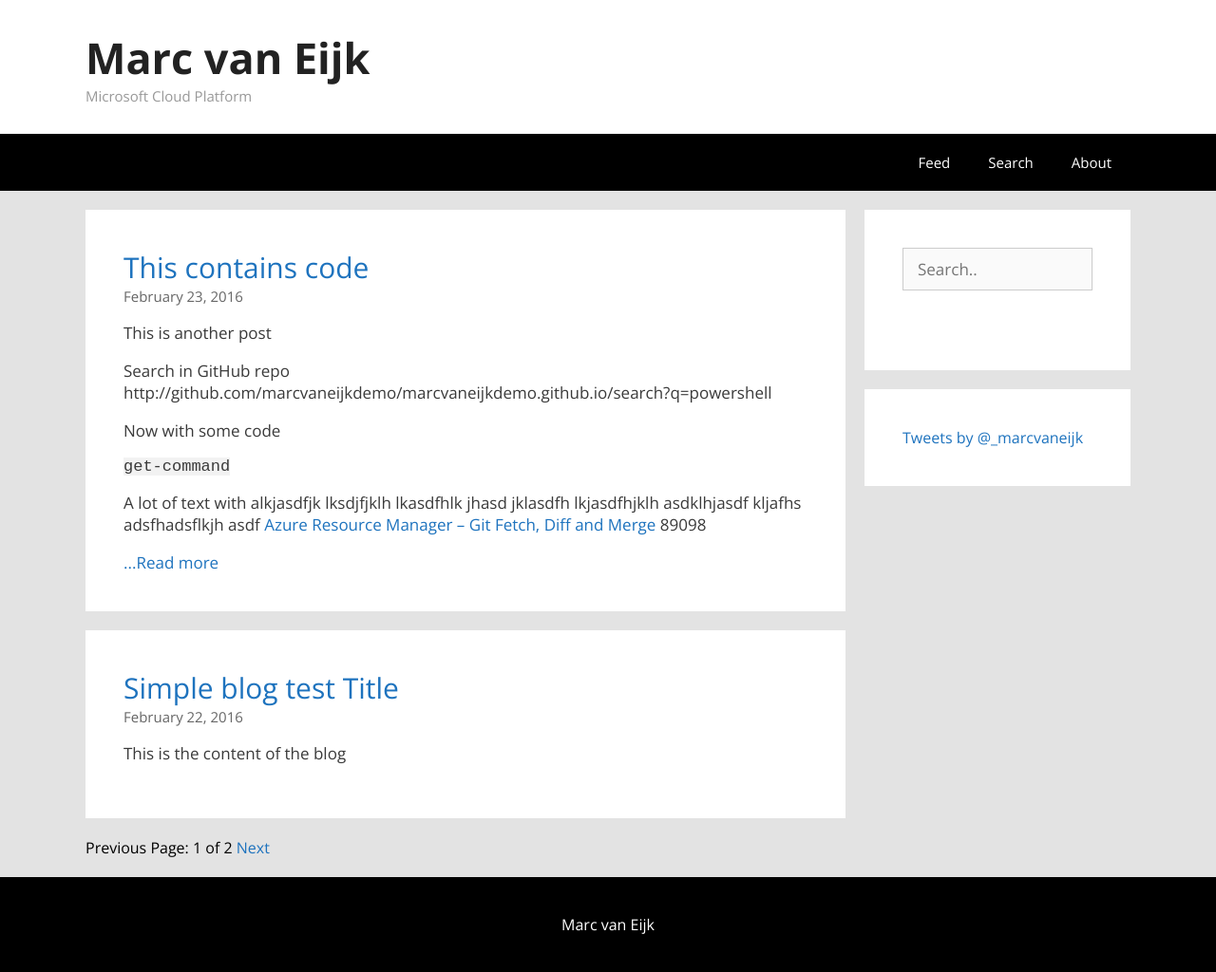
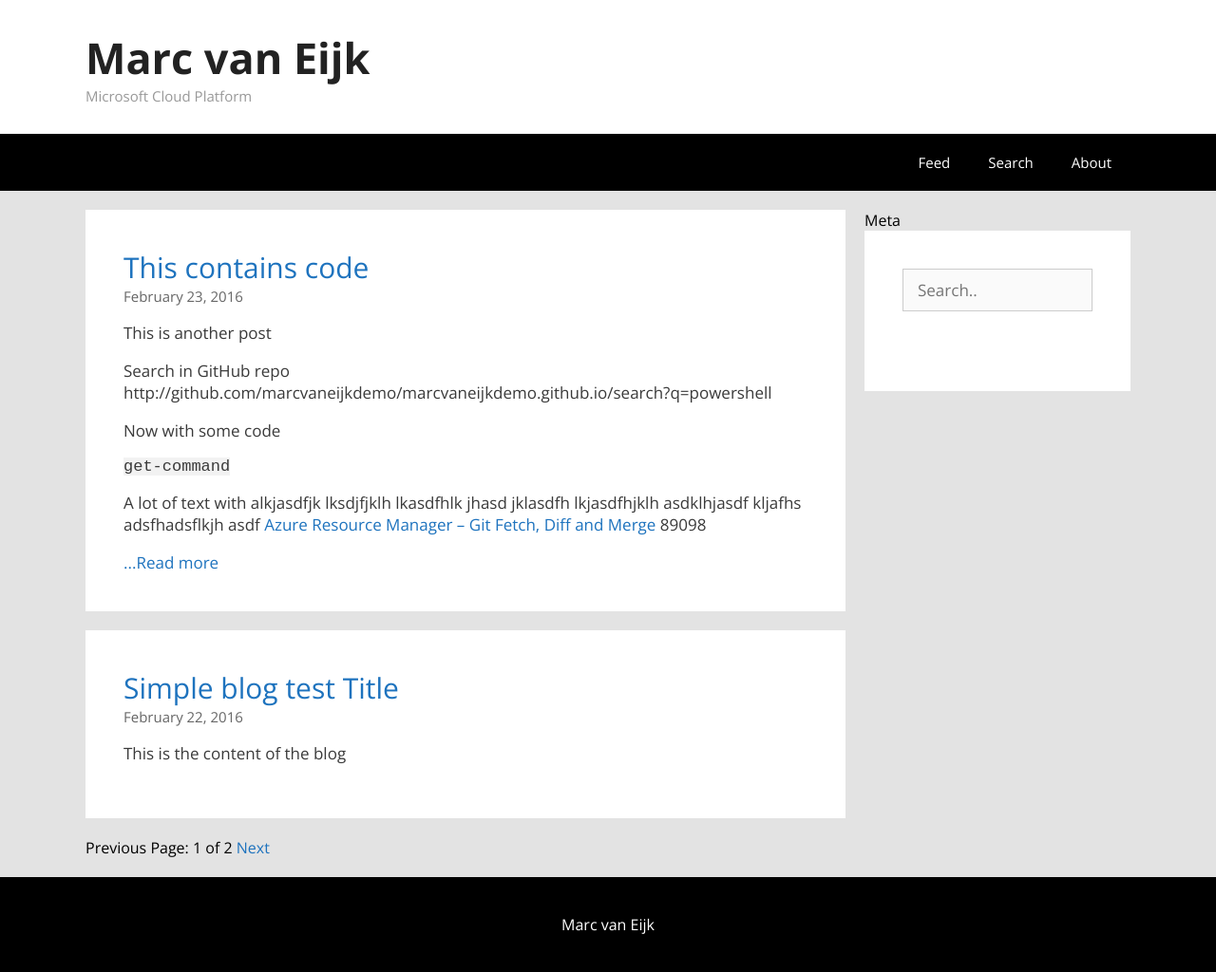
Before and after one commit to marcvaneijkdemo/marcvaneijkdemo.github.io, a Jekyll site: the page built from index.html, in a window 1280 px wide. Shown: the whole page at 95% size. Built offline with Jekyll 4.4.1, drawn with Linux system fonts in a browser that asks for light colours; nearby versions of some CDN libraries; the list of posts is cut into pages by our own code; comment, search, counter and statistics services are not loaded.

Commit message:
Update default.html

```diff
--- a/_layouts/default.html
+++ b/_layouts/default.html
@@ -32,6 +32,7 @@
     <div class="siteContentWrapper">
         <div class="siteContent">{{ content }}</div>
         <div class="siteWidgets">
+            <div class="widgetMeta">Meta</div>
             <div class="widgetSearch">
                 <div id="search">
                     <form action="get" id="site_search">
@@ -40,9 +41,6 @@
                     <ul class="widgetSearchUl" id="search_results">
                     </ul>
                 </div>
-            </div>
-            <div class="widgetTwitter">
-                <a class="twitter-timeline"  href="https://twitter.com/_marcvaneijk" data-widget-id="703520555186655232">Tweets by @_marcvaneijk</a>
             </div>
         </div>
     </div>
```
Also changed, not shown: other parts of _layouts/default.html (+0 -1 lines).
